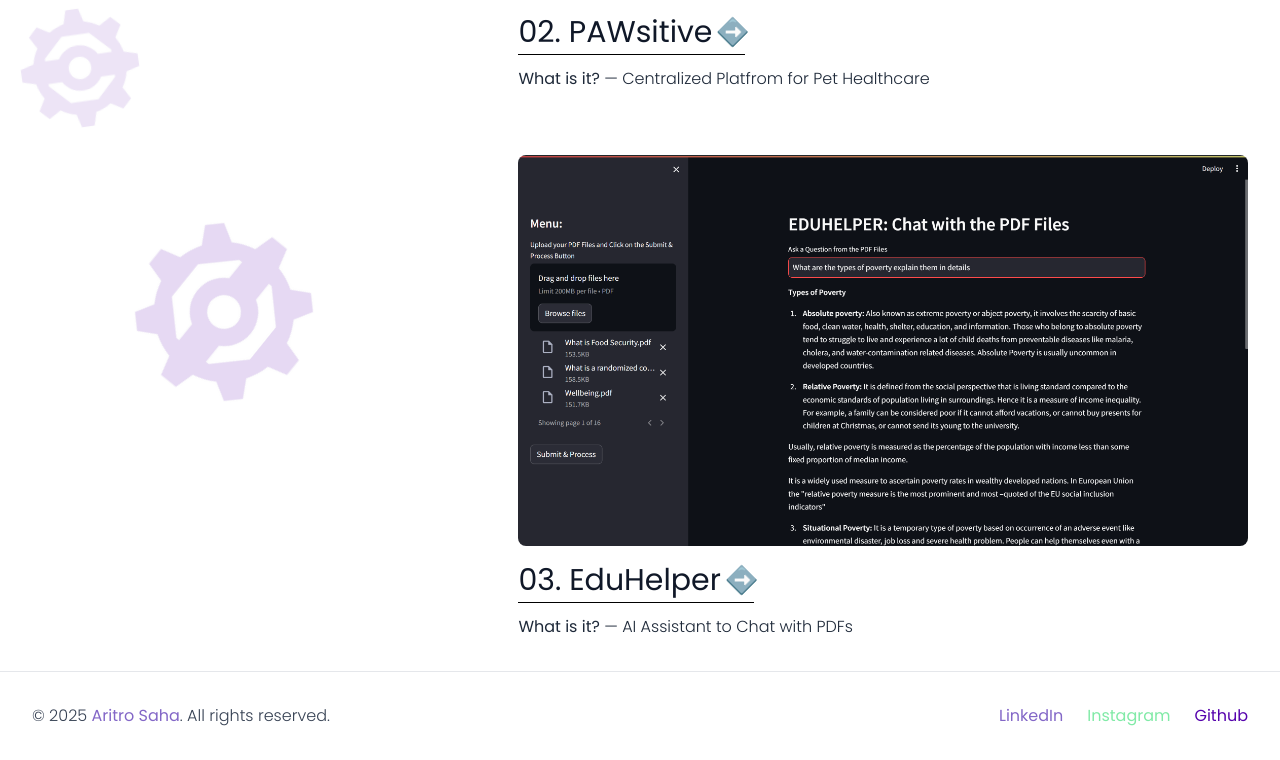
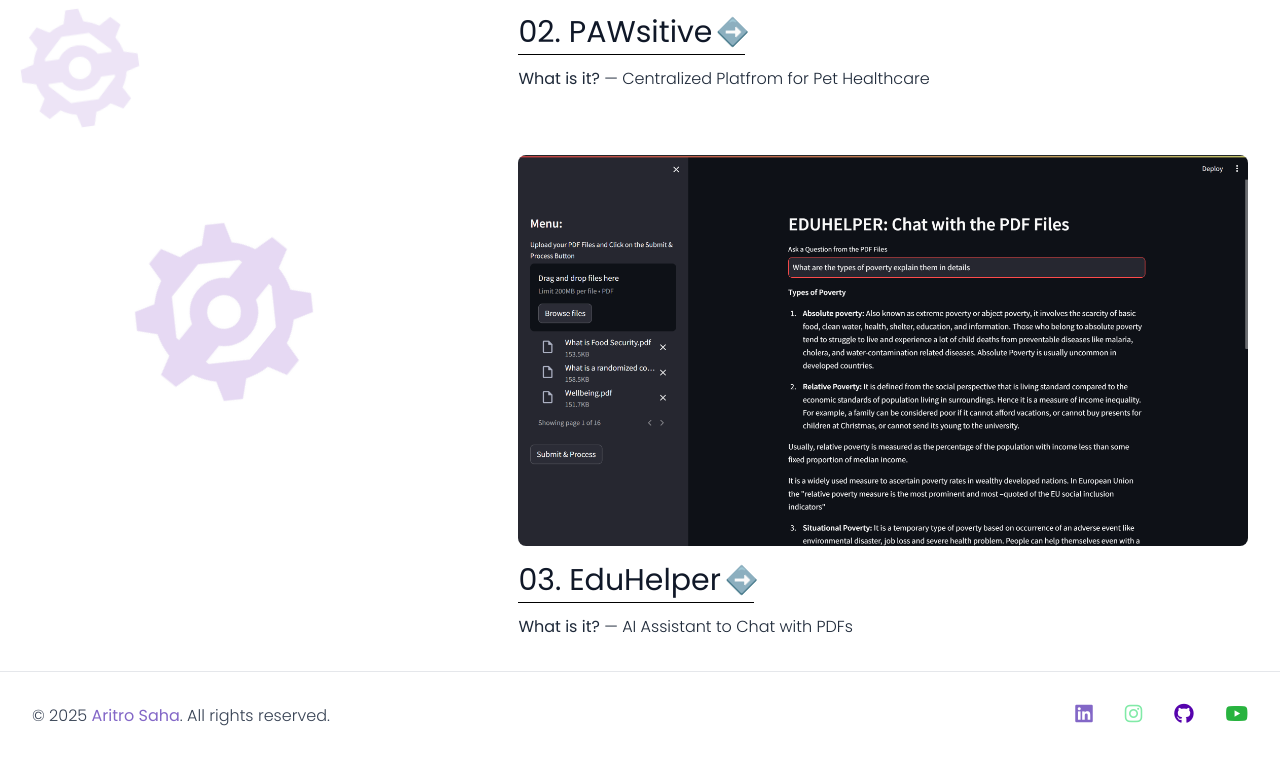
Before and after one commit to halcyon-past/Minimal-Portfolio, a React (Vite) app: page / in a window 1280 px wide. Shown: the part 1757-2517 px from the top of the page. Built offline with nearby package versions, Linux system fonts and the light colour scheme.

Commit message:
Updated Social Media Icons

```diff
--- a/index.html
+++ b/index.html
@@ -5,6 +5,7 @@
     <link rel="icon" type="image/png" href="/logo.png" />
     <meta name="viewport" content="width=device-width, initial-scale=1.0" />
     <title>Aritro Welcomes You</title>
+    <link rel="stylesheet" href="https://cdnjs.cloudflare.com/ajax/libs/font-awesome/6.5.1/css/all.min.css" integrity="sha512-DTOQO9RWCH3ppGqcWaEA1BIZOC6xxalwEsw9c2QQeAIftl+Vegovlnee1c9QX4TctnWMn13TZye+giMm8e2LwA==" crossorigin="anonymous" referrerpolicy="no-referrer" />
   </head>
   <body>
     <div id="root"></div>
--- a/src/components/Contact.jsx
+++ b/src/components/Contact.jsx
@@ -10,28 +10,40 @@ export default function Contact() {
           <span className="font-medium">creative ideas</span>, or{' '}
           <span className="font-medium">opportunities</span> to be part of your vision.
         </p>
-        <div className="flex flex-col md:flex-row justify-center space-y-4 md:space-y-0 md:space-x-8">
+        <div className="flex flex-wrap justify-center space-y-4 md:space-y-0 md:space-x-8">
           <a
             href="mailto:aritrosaha2025@gmail.com"
             className="text-center text-[var(--chrysler-blue)] hover:text-[var(--amethyst)] font-medium"
+            aria-label="Email"
           >
-            Email
+            <i className="fas fa-envelope text-xl"></i>
           </a>
           <a
             href="https://linkedin.com/in/aritro-saha"
             className="text-center text-[var(--amethyst)] hover:text-[var(--chrysler-blue)] font-medium"
             target="_blank"
             rel="noopener noreferrer"
+            aria-label="LinkedIn"
           >
-            LinkedIn
+            <i className="fab fa-linkedin text-xl"></i>
           </a>
           <a
             href="https://github.com/halcyon-past"
             className="text-center text-[var(--celadon)] hover:text-[var(--amethyst)] font-medium"
             target="_blank"
             rel="noopener noreferrer"
+            aria-label="GitHub"
           >
-            Github
+            <i className="fab fa-github text-xl"></i>
+          </a>
+          <a
+            href="https://www.youtube.com/@veripyed"
+            className="text-center text-[var(--tea-green)] hover:text-[var(--amethyst)] font-medium"
+            target="_blank"
+            rel="noopener noreferrer"
+            aria-label="YouTube"
+          >
+            <i className="fab fa-youtube text-xl"></i>
           </a>
         </div>
       </div>
--- a/src/components/Footer.jsx
+++ b/src/components/Footer.jsx
@@ -6,30 +6,42 @@ export default function Footer() {
           <p className="text-gray-700 mb-4 md:mb-0">
             © 2025 <span className="text-[var(--amethyst)] font-medium">Aritro Saha</span>. All rights reserved.
           </p>
-          <div className="flex space-x-6">
+          <div className="flex space-x-8">
             <a
               href="https://linkedin.com/in/aritro-saha"
               className="text-[var(--amethyst)] hover:text-[var(--chrysler-blue)] font-medium"
               target="_blank"
               rel="noopener noreferrer"
+              aria-label="LinkedIn"
             >
-              LinkedIn
+              <i className="fab fa-linkedin text-xl"></i>
             </a>
             <a
               href="https://instagram.com/halcyon-past"
               className="text-[var(--celadon)] hover:text-[var(--amethyst)] font-medium"
               target="_blank"
               rel="noopener noreferrer"
+              aria-label="Instagram"
             >
-              Instagram
+              <i className="fab fa-instagram text-xl"></i>
             </a>
             <a
               href="https://github.com/halcyon-past"
               className="text-[var(--chrysler-blue)] hover:text-[var(--amethyst)] font-medium"
               target="_blank"
               rel="noopener noreferrer"
+              aria-label="GitHub"
             >
-              Github
+              <i className="fab fa-github text-xl"></i>
+            </a>
+            <a
+              href="https://www.youtube.com/@veripyed"
+              className="text-[var(--tea-green)] hover:text-[var(--amethyst)] font-medium"
+              target="_blank"
+              rel="noopener noreferrer"
+              aria-label="YouTube"
+            >
+              <i className="fab fa-youtube text-xl"></i>
             </a>
           </div>
         </div>
```
